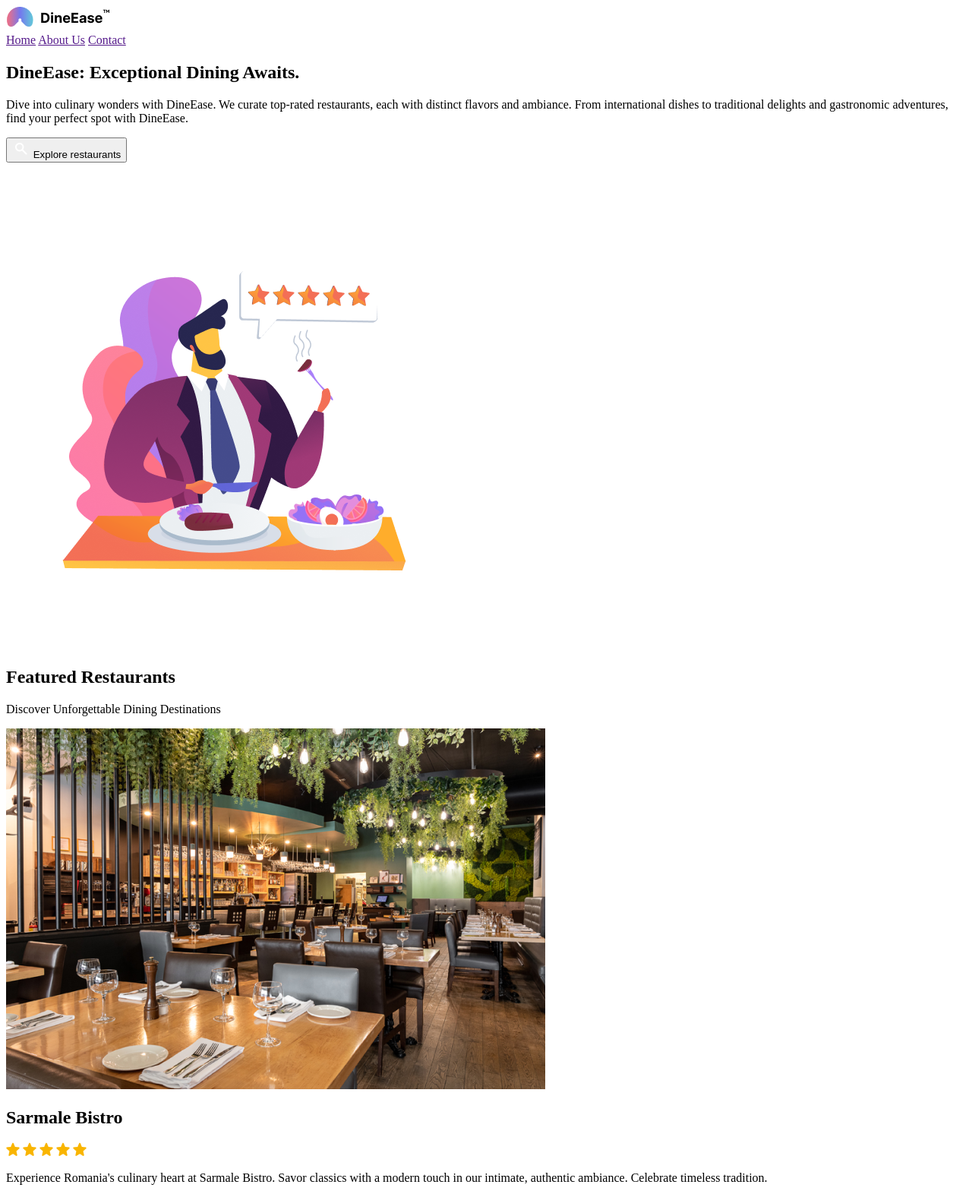
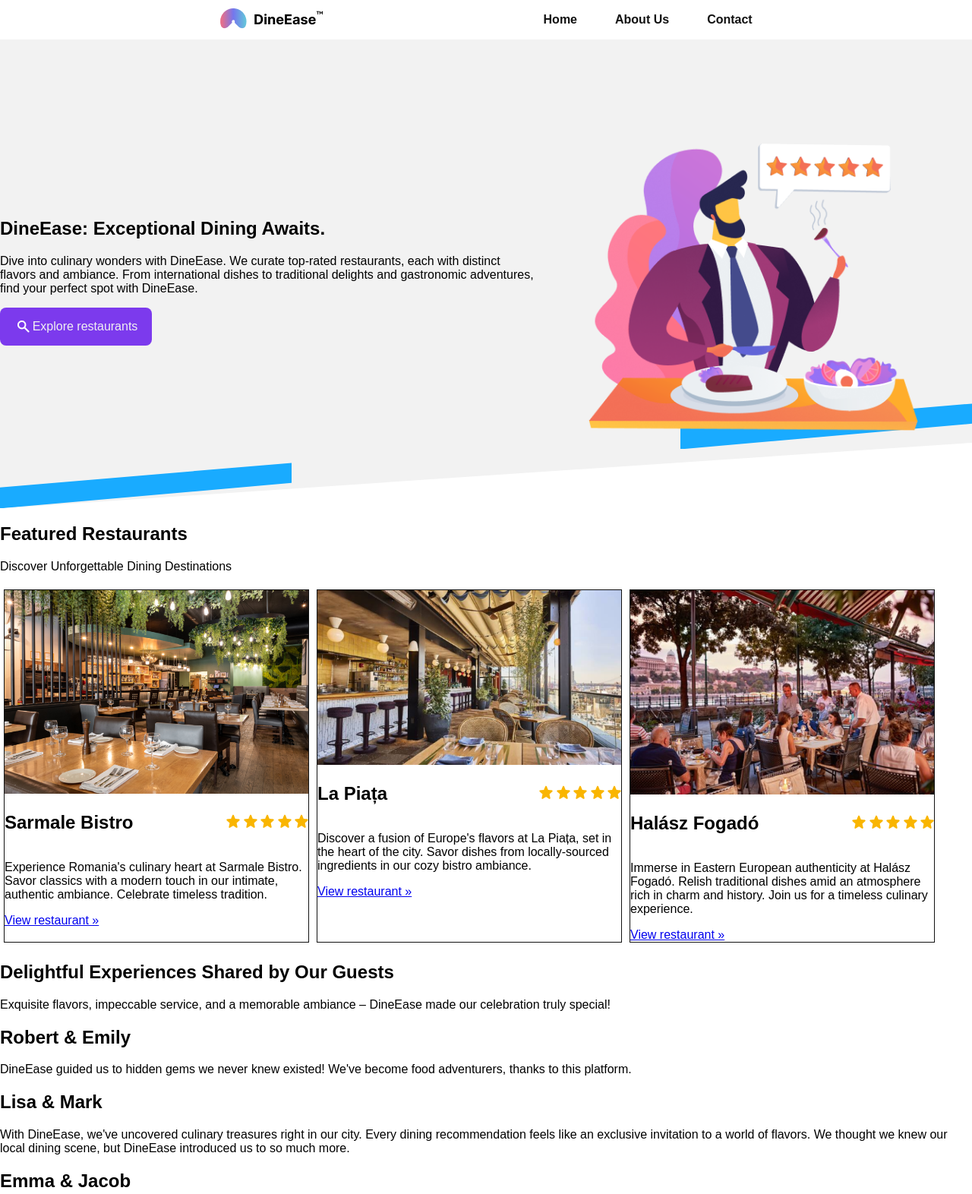
Before and after one commit to csuszy/es2025-s17-r1-262, a plain HTML site: page index.html in a window 1280 px wide. Shown: the top 1572 px of the page at 76% size. Drawn offline with Linux system fonts and the light colour scheme; a script that the page names is missing.

Commit message:
The advance search:     - Work with only html and css. Card Style Comment text and html skeleto is done.

```diff
--- a/index.html
+++ b/index.html
@@ -11,40 +11,51 @@
 <body>
 
     <section>
-        <div>
+        <div class="navbar">
             <img src="./assets/images/Logo.png" alt="DineEase">
-            <div>
-                <a href="">Home</a>
-                <a href="">About Us</a>
-                <a href="">Contact</a>
+            <div class="navbar-linkek">
+                <div><a href="">Home</a></div>
+                <div><a href="">About Us</a></div>
+                <div><a href="">Contact</a></div>
             </div>
         </div>
 
-        <div>
-            <div>
+
+    <div class="asd">
+        <div class="content">
+            <div class="DineEase-landsection">
+                <div class="landtext">
                     <h1>DineEase: Exceptional Dining Awaits.</h1>
                     <p>Dive into culinary wonders with DineEase. We curate top-rated restaurants, each with distinct flavors and ambiance. From international dishes to traditional delights and gastronomic adventures, find your perfect spot with DineEase.</p>
-                <button>
+                    <button class="explorerestaurant-btn">
                         <img src="./assets/images/Search Icon.png" alt="Search Icon">
                         <span>Explore restaurants</span>
                     </button>
                 </div>
-            <div>
+                <div class="landimg">
                     <img src="./assets/images/Hero Illustration.png" alt="">
                 </div>
             </div>
+        </div>
+        <div class="costumeshape">
+            <div class="side-rectangle left"></div>
+            <div class="side-rectangle right"></div>
+        </div>
+    </div>
+
+
     </section>
 
     <section>
         <h1>Featured Restaurants</h1>
         <p>Discover Unforgettable Dining Destinations</p>
 
-        <div>
-            <div>
-                <div>
+        <div class="cardholder">
+            <div class="card">
+                <div class="card-img">
                     <img src="./assets/images/Restaurant1.png" alt="">
                 </div>
-                <div>
+                <div class="card-nameandrate">
                     <h2>Sarmale Bistro</h2>
                     <div>
                         <img src="./assets/images/star.png" alt="Star">
@@ -54,21 +65,19 @@
                         <img src="./assets/images/star.png" alt="Star">
                     </div>
                 </div>
-                <div>
+                <div class="card-description">
                     <p>
                         Experience Romania's culinary heart at Sarmale Bistro. Savor classics with a modern touch in our intimate, authentic ambiance. Celebrate timeless tradition.
                     </p>
                 </div>
-                <a href="#">View restaurant »</a>
-            </div>
+                <a class="card-viewrestaurant" href="#">View restaurant »</a>
             </div>
 
-        <div>
-            <div>
-                <div>
+            <div class="card">
+                <div class="card-img">
                     <img src="./assets/images/Restaurant2.png" alt="">
                 </div>
-                <div>
+                <div class="card-nameandrate">
                     <h2>La Piața</h2>
                     <div>
                         <img src="./assets/images/star.png" alt="Star">
@@ -78,21 +87,20 @@
                         <img src="./assets/images/star.png" alt="Star">
                     </div>
                 </div>
-                <div>
+                <div class="card-description">
                     <p>
                         Discover a fusion of Europe's flavors at La Piața, set in the heart of the city. Savor dishes from locally-sourced ingredients in our cozy bistro ambiance.
                     </p>
                 </div>
-                <a href="#">View restaurant »</a>
-            </div>
+                <a class="card-viewrestaurant" href="#">View restaurant »</a>
             </div>
 
-        <div>
-            <div>
-                <div>
+
+            <div class="card">
+                <div class="card-img">
                     <img src="./assets/images/Restaurant3.png" alt="">
                 </div>
-                <div>
+                <div class="card-nameandrate">
                     <h2>Halász Fogadó</h2>
                     <div>
                         <img src="./assets/images/star.png" alt="Star">
@@ -102,15 +110,60 @@
                         <img src="./assets/images/star.png" alt="Star">
                     </div>
                 </div>
-                <div>
+                <div class="card-description">
                     <p>
                         Immerse in Eastern European authenticity at Halász Fogadó. Relish traditional dishes amid an atmosphere rich in charm and history. Join us for a timeless culinary experience.
                     </p>
                 </div>
-                <a href="#">View restaurant »</a>
+                <a class="card-viewrestaurant" href="#">View restaurant »</a>
             </div>
         </div>
 
+
+    </section>
+
+    <section>
+        <h1>Delightful Experiences Shared by Our Guests</h1>
+        <div>
+            <p>Exquisite flavors, impeccable service, and a memorable ambiance – DineEase made our celebration truly special!</p>
+            <h2>Robert & Emily</h2>
+        </div>
+        <div>
+            <p>DineEase guided us to hidden gems we never knew existed! We've become food adventurers, thanks to this platform.</p>
+            <h2>Lisa & Mark</h2>
+        </div>
+        <div>
+            <p>With DineEase, we've uncovered culinary treasures right in our city. Every dining recommendation feels like an exclusive invitation to a world of flavors. We thought we knew our local dining scene, but DineEase introduced us to so much more.</p>
+            <h2>Emma & Jacob</h2>
+        </div>
+    </section>
+    <section>
+        <h1>Find Your Perfect Dining Spot</h1>
+        <p>Search by Cuisine, Location, or Name</p>
+        <div>
+            <input type="checkbox" id="advancedCheckbox">
+            <div class="search-container">
+                <input type="text" id="simpleSearch" placeholder="Keresés...">
+                <label for="advancedCheckbox">
+                    <img src="./assets/images/Search Icon.png" alt="" style="background-color: #212121;">
+                </label>
+            </div>
+
+            <div class="advanced-search-container" id="advancedSearchContainer">
+                <h2>Részletes Keresés</h2>
+                    <select id="category" name="category">
+                        <option value="option1">Opció 1</option>
+                        <option value="option2">Opció 2</option>
+                        <option value="option3">Opció 3</option>
+                    </select>
+                    <input type="text">
+                    <input type="text">
+
+                    <label for="advancedCheckbox">
+                        <img src="./assets/images/Search Icon.png" alt="" style="background-color: #212121;">
+                    </label>
+            </div>
+        </div>
     </section>
 </body>
 </html>
--- a/main.css
+++ b/main.css
@@ -0,0 +1,169 @@
+:root{
+    --lila: #7c3aed;
+    --feher: #f1f1f1;
+}
+
+*{
+    font-family: Arial, Helvetica, sans-serif;
+}
+body {
+    margin: 0;
+    padding: 0;
+}
+
+
+.navbar{
+    display: flex;
+    justify-content:space-evenly;
+    align-items: center;
+    margin: 10px 0;
+}
+.navbar-linkek{
+    display: flex;
+    gap: 50px;
+}
+.navbar-linkek a {
+    text-decoration: none;
+    color: #121212;
+    font-weight: 550;
+}
+
+.explorerestaurant-btn{
+    width: 200px;
+    height: 50px;
+    display: flex;
+    justify-content: center;
+    align-items: center;
+    font-size: 16px;
+    border-radius: 8px;
+    border: none;
+    color: var(--feher);
+    font-weight: 500;
+    background-color: var(--lila);
+}
+
+.DineEase-landsection{
+    display: grid;
+    grid-template-columns: 55% 45%;
+    grid-template-rows: 100%;
+    place-items: CENTER;
+}
+.landtext{}
+.landimg{}
+.landimg img{
+    width: 100%;
+}
+
+
+
+
+
+
+
+.asd {
+    position: relative;
+    overflow: hidden;
+}
+
+.content {
+    min-height: 300px;
+    position: relative;
+    z-index: 1;
+}
+
+.costumeshape {
+    position: absolute;
+    bottom: 0;
+    left: 0;
+    width: 100%;
+    height: 100%;
+    background-color: #f2f2f2;
+    clip-path: polygon(0 0, 100% 0, 100% 86%, 0 100%);
+    z-index: 0;
+}
+
+.side-rectangle {
+    position: absolute;
+    bottom: 10px;
+    width: 30%;
+    height: 100%;
+    background-color: #19abff;
+    z-index: 0;
+}
+
+.left {
+    left: 0;
+    bottom: 0px;
+    height: 60px;
+    clip-path: polygon(0% 54%, 100% 0%, 100% 44%, 0% 100%);
+}
+
+.right {
+    bottom: 78px;
+    right: 0;
+    height: 60px;
+    clip-path: polygon(0% 54%, 100% 0%, 100% 44%, 0% 100%);
+}
+
+.cardholder {
+    display: flex;
+    flex-direction: row;
+}
+
+.card{
+    display: flex;
+    max-width: 400px;
+    flex-direction: column;
+    border: 1px solid #121212;
+    margin: 5px;
+}
+.card-img{
+
+}
+.card-img img{
+    width: 100%;
+}
+.card-nameandrate{
+    display: flex;
+    flex-direction: row;
+    justify-content: space-between;
+    align-items: center;
+}
+.card-description{}
+.card-viewrestaurant{}
+
+
+
+
+.search-container {
+    margin-bottom: 20px;
+}
+
+button {
+    padding: 8px;
+    cursor: pointer;
+}
+
+#advancedSearchContainer {
+    display: none; /* Kezdetben rejtett */
+}
+
+input[type="checkbox"] {
+    display: none; /* Elrejtjük az alap checkboxot */
+}
+
+/* Amikor a checkbox be van jelölve, megjelenítjük a részletes keresést */
+input[type="checkbox"]:checked ~ #advancedSearchContainer {
+    display: block;
+}
+
+.advanced-search-container {
+    border: 1px solid #ddd;
+    padding: 20px;
+}
+
+form {
+    display: grid;
+    grid-template-columns: 30% 30% 30% 10%;
+    grid-gap: 10px;
+}
```
Lines whose indentation alone changed are shown as unchanged.
